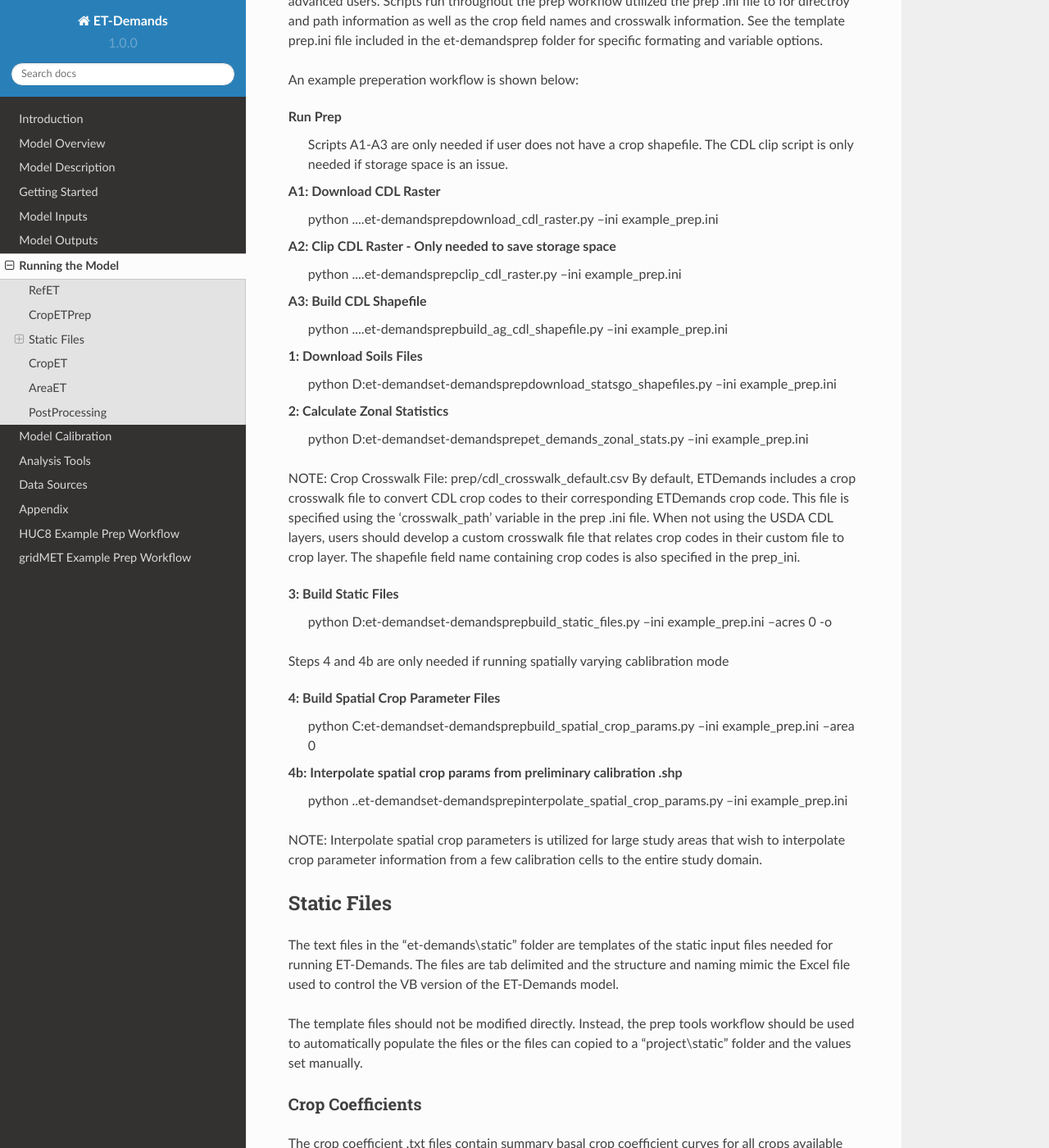
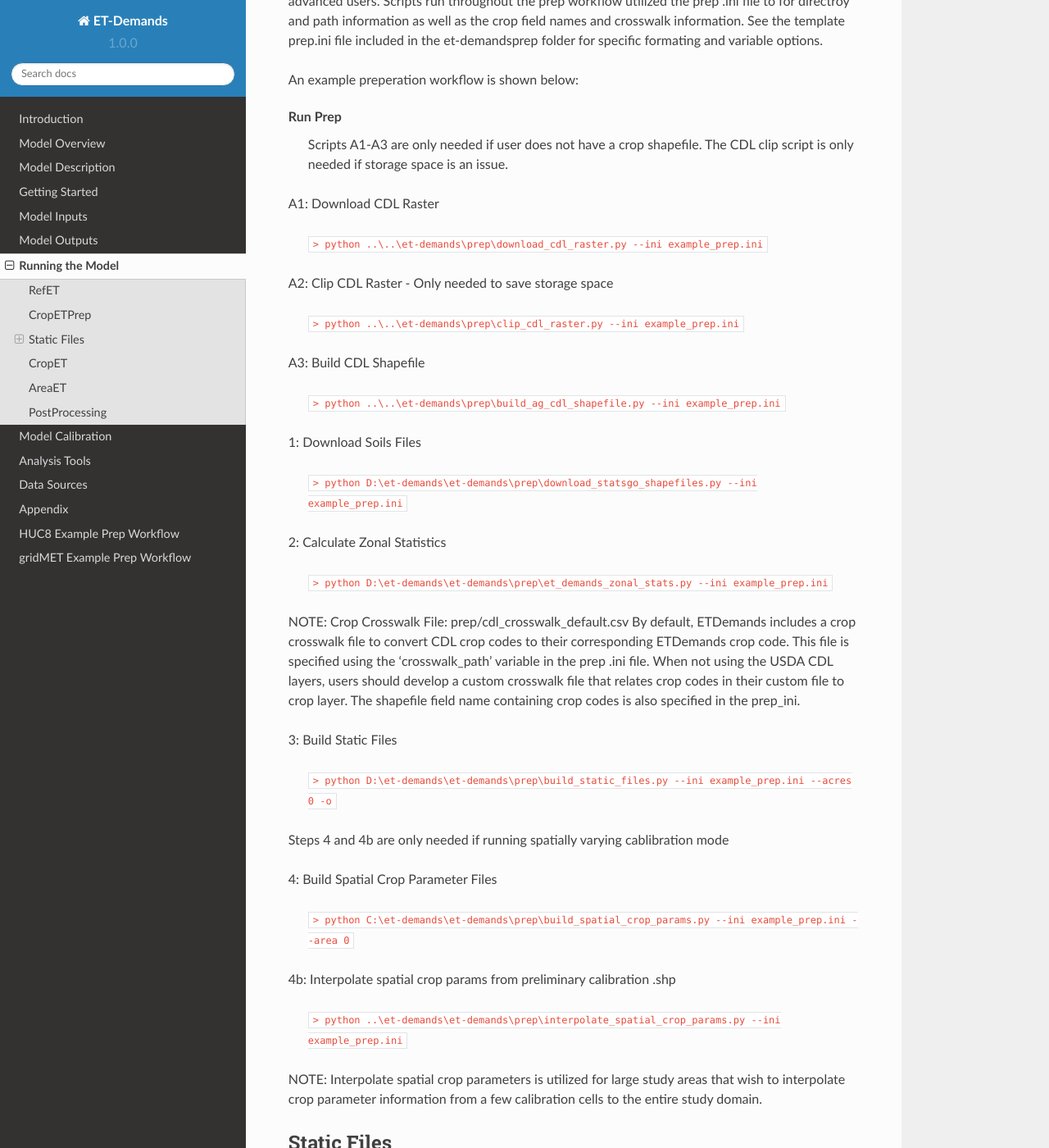
Before and after one commit to DOI-BOR/et-demands, a Sphinx documentation site: the page built from docs/model_run.rst, in a window 1280 px wide and 1400 px high, scrolled down 690 px. Shown: the whole window at 82% size. Built offline with Sphinx 7.4.7 and the Read the Docs theme 2.0.0, drawn with Linux system fonts in a browser that asks for light colours; some of the changed text lies outside the part shown.

Commit message:
Added Model Run sections

```diff
--- a/docs/model_run.rst
+++ b/docs/model_run.rst
@@ -1,12 +1,15 @@
 Running the Model
 =================
+
 The ETDemands model should be run from the windows command prompt (or Linux terminal) so that configuration files can be passed as an argument directly to the script. Ensure that both of the example template .INI files are populated with the user’s relative file paths to folder locations for the current project, static text file specifications, and time series data specifications. The .INI files are currently set up to run the example workflows, however, the user can change these to meet their needs for their own analysis as long as all of the necessary changes to the .INI files and relative paths are made. The following command line call examples are set up as if the user has already navigated to the location of their local .INI file(s) being passed as an argument (e.g. using the command “cd” followed by the local path to the .INI file(s) location is a common way to navigate through the user’s file system). There are optional arguments provided at the bottom of each section that can be used if wanted.
 
 RefET
 -----
 
+
 CropETPrep
 ----------
+
 The CropET Prep workflow is designed to help users assemble ancillary data and create static files for input and running of the CropET module. Ancillary data includes crop type and coverage data as well as soil data including available water capacity (AWC) and percent clay and sand. By default, the preperation workflow utilizes the USDA Cropland Data Layer (CDL) and the NRCS STATSGO soils dataset. Use of other crop and soil datasets is possible, but should only be implemented by advanced users. Scripts run throughout the prep workflow utilized the prep .ini file to for directroy and path information as well as the crop field names and crosswalk information. See the template prep.ini file included in the et-demands\prep folder for specific formating and variable options.
 
 An example preperation workflow is shown below:
@@ -15,19 +18,24 @@
   Scripts A1-A3 are only needed if user does not have a crop shapefile. The CDL clip script is only needed if storage space is an issue.
 
 A1: Download CDL Raster
-  python ..\..\et-demands\prep\download_cdl_raster.py --ini example_prep.ini
+
+  ``> python ..\..\et-demands\prep\download_cdl_raster.py --ini example_prep.ini``
 
 A2: Clip CDL Raster - Only needed to save storage space
-  python ..\..\et-demands\prep\clip_cdl_raster.py --ini example_prep.ini
+
+  ``> python ..\..\et-demands\prep\clip_cdl_raster.py --ini example_prep.ini``
 
 A3: Build CDL Shapefile
-  python ..\..\et-demands\prep\build_ag_cdl_shapefile.py --ini example_prep.ini
+
+  ``> python ..\..\et-demands\prep\build_ag_cdl_shapefile.py --ini example_prep.ini``
 
 1: Download Soils Files
-  python D:\et-demands\et-demands\prep\download_statsgo_shapefiles.py --ini example_prep.ini
+
+  ``> python D:\et-demands\et-demands\prep\download_statsgo_shapefiles.py --ini example_prep.ini``
 
 2: Calculate Zonal Statistics
-  python D:\et-demands\et-demands\prep\et_demands_zonal_stats.py --ini example_prep.ini
+
+  ``> python D:\et-demands\et-demands\prep\et_demands_zonal_stats.py --ini example_prep.ini``
 
 NOTE: Crop Crosswalk File: prep/cdl_crosswalk_default.csv
 By default, ETDemands includes a crop crosswalk file to convert CDL crop codes to their corresponding
@@ -36,60 +44,71 @@
 in their custom file to crop layer. The shapefile field name containing crop codes is also specified in the prep_ini.
 
 3: Build Static Files
-  python D:\et-demands\et-demands\prep\build_static_files.py --ini example_prep.ini --acres 0 -o
+
+  ``> python D:\et-demands\et-demands\prep\build_static_files.py --ini example_prep.ini --acres 0 -o``
 
 Steps 4 and 4b are only needed if running spatially varying cablibration mode
 
 4: Build Spatial Crop Parameter Files
-  python C:\et-demands\et-demands\prep\build_spatial_crop_params.py --ini example_prep.ini --area 0
+
+  ``> python C:\et-demands\et-demands\prep\build_spatial_crop_params.py --ini example_prep.ini --area 0``
 
 4b:  Interpolate spatial crop params from preliminary calibration .shp
-  python ..\et-demands\et-demands\prep\interpolate_spatial_crop_params.py --ini example_prep.ini
+
+  ``> python ..\et-demands\et-demands\prep\interpolate_spatial_crop_params.py --ini example_prep.ini``
 
 NOTE: Interpolate spatial crop parameters is utilized for large study areas that wish to interpolate
 crop parameter information from a few calibration cells to the entire study domain.
 
 Static Files
-------
+------------
+
 The text files in the "et-demands\\static" folder are templates of the static input files needed for running ET-Demands.  The files are tab delimited and the structure and naming mimic the Excel file used to control the VB version of the ET-Demands model.
 
 The template files should not be modified directly.  Instead, the prep tools workflow should be used to automatically populate the files or the files can copied to a "project\\static" folder and the values set manually.
 
 Crop Coefficients
-^^^^^^^^^^^^^^^^^^^^^^^^^
+^^^^^^^^^^^^^^^^^
+
 The crop coefficient .txt files contain summary basal crop coefficient curves for all crops available within ET-Demands. Both alfalfa reference (ETr; CropCoefs_etr.txt) and grass reference (ETo; CropCoefs_eto.txt) versions are available. Users specify the crop coefficient file using the 'crop_coefs_name' parameter in the model .ini file.
 
 Crop Parameters
 ^^^^^^^^^^^^^^^^^^^^^^^^^
+
 The crop parameters contains default control paramaters for each crop within ET-Demands. This includes data to specify curve number, irrigation type, winter surface class, and many other soil and growing season control variables. The default values included with each crop are general starting parameters and should be adjusting according to specific study area and needs.
 
 During calibration, users will modify and adjust growth parameters such as T30, CGDD for EFC, CGDD for termination, and Killing Frost temperature to control growiing season time and curve shape. See the model calibration documentation section for more information.
 
 ET Cell Crops
 ^^^^^^^^^^^^^^^^^^^^^^^^^
+
 ETCellsCrops.txt is generatred during the perparation steps and includes a table of all unique ETCell/Crop combinations to be included in the ET-Demands analysis. ETCell/Crop combinations are denoted using a binary style classification system with 1=True and 0=False.
 
 ET Cell Properties
 ^^^^^^^^^^^^^^^^^^^^^^^^^
+
 ETCellsPRoperties.txt contains ETCell information related to location, permeadbility, soil depth, hydrologic group, and ariditiy rating.
 
 ET Monthly Ratios
 ^^^^^^^^^^^^^^^^^^^^^^^^^
+
 When using gridded climate products, reference ET data is not always representative of irrigation conditions due to microclimate condition effects. ET-Demands allows users to apply monthly scaling factors to input RefET datasets in order to account for model bias related to scale and irrigtation practices. Users should modify either EToRatiosMon.txt (grass reference) or ETrRatiosMon.txt (alfalfa reference) according to their input dataset. Users specify the ratio file using teh crop_coefs_name parameter in the model .ini file. By default, the static file is orginially built with ratios equal to 1 (i.e. no scaling). Users can manualy adjust scaling factors or apply more advanced workflows to identify bias correction factors (https://github.com/WSWUP/gridwxcomp).
 
 Mean Cuttings
 ^^^^^^^^^^^^^^^^^^^^^^^^^
+
 For crops that experience cutting cycles (.e.g Alfalfa Hay), ET-Demands allows users to optimize the number of cuttings based on study area and local practices. The MeanCuttings.txt file is initially populated with temporary cutting estimates. After a calibration run. User can repopulate the cutting numbers based on output from ET-Demands. Iteration may be required to optimize cutting numbers and timing.
 
 
 CropET
 ------
+
 The CropET module is the core of the ETDemands model. The CropET modules takes input weather, soil, and crop data to estimate consumptive use and net irrigation water requirements for each unique ETZone/crop combination. At this point, users should have run through the neccesary steps in the prep workflow and have generated project specific static files. Crop ET is controlled using a project specific CET .ini file. See the template cet.ini file included in the et-demands\cropET\bin folder for specific formating and variable options.
 
 The Crop ET module is run using the run_cet.py script. An example command is shown below. Users can include -h argument to see various input argumnet options. -i (-ini) and -b (-bin) are required arguments.
 
 Run CET
-python C:\et-demands\et-demands\cropET\bin\run_cet.py -i example.ini -b C:\et-demands\et-demands\cropET\bin -h
+``> python C:\et-demands\et-demands\cropET\bin\run_cet.py -i example.ini -b C:\et-demands\et-demands\cropET\bin -h``
 
 optional arguments:
   -h, --help            show this help message and exit
@@ -109,25 +128,32 @@
 AreaET
 ------
 
+
 PostProcessing
 --------------
+
 ETDemands offers some post-processing tools (Timeseries tools, Shapefile tools, etc.) that may be used to analyze the model outputs. More detailed descriptions of these tools and optional command line arguments are available in the Analysis Tools section of the Read the Docs. The following command line calls will use the output stats to produce timeseries plots, summary shapefiles, and other supplemental information.
 
 To develop timeseries plots of Crop ET-Demands parameters ET, ETo, Kc, growing season, irrigation, precipitation, and NIWR, the following command line call can be used:
-  > python ..\..\et-demands\tools\plot_crop_daily_timeseries.py --ini huc_example_cet.ini
+
+  ``> python ..\..\et-demands\tools\plot_crop_daily_timeseries.py --ini huc_example_cet.ini``
 
 
 To develop timeseries plots of average Crop ET-Demands parameters ET, ETo, Kc, growing season, irrigation, precipitation, and NIWR, the following command line call can be used:
-  > python ..\..\et-demands\tools\plot_crop_daily_groupstats.py --ini huc_example_cet.ini
+
+  ``> python ..\..\et-demands\tools\plot_crop_daily_groupstats.py --ini huc_example_cet.ini``
 
 
 To convert the daily output files into crop specific summary shapefiles the following command line call can be used:
-  > python ..\..\et-demands\tools\summary_shapefiles_gpd.py --ini huc_example_cet.ini
+
+  ``> python ..\..\et-demands\tools\summary_shapefiles_gpd.py --ini huc_example_cet.ini``
 
 
 To convert the daily output files into crop weighted summary shapefiles the following command line call can be used:
-  > python ..\..\et-demands\tools\cropweighted_shapefiles_gpd.py --ini huc_example_cet.ini
+
+  ``> python ..\..\et-demands\tools\cropweighted_shapefiles_gpd.py --ini huc_example_cet.ini``
 
 
 The final post-processing command line call can be used to summarize growing season length and cutting information for each ETZone/crop combination:
-  > python ..\..\et-demands\tools\compute_growing_season.py --ini huc_example_cet.ini
+
+  ``> python ..\..\et-demands\tools\compute_growing_season.py --ini huc_example_cet.ini``
```
